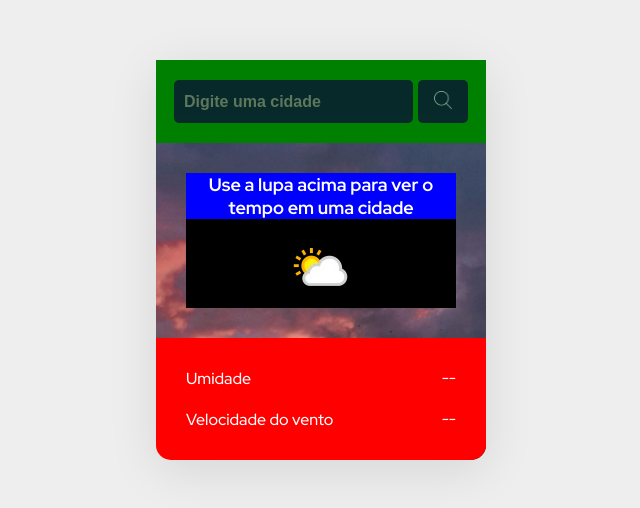
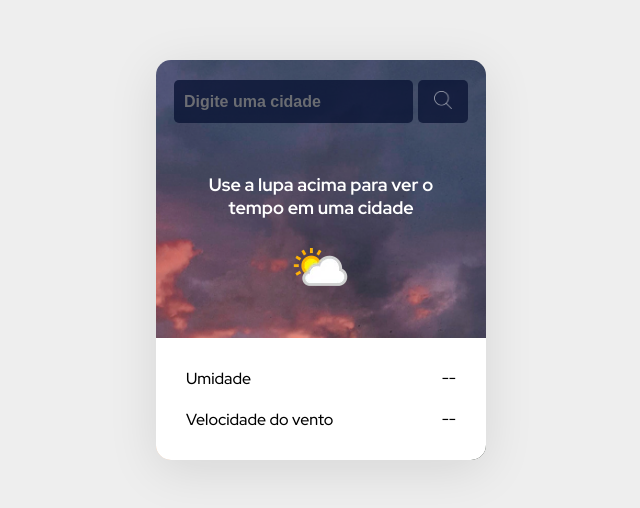
Before and after one commit to egarboggini/previsao-do-tempo, a plain HTML site: page index.html in a window 1280 px wide. Shown: the part 140-648 px from the top of the page, without its empty margins (319-959 px from the left). Drawn offline with Linux system fonts and the light colour scheme.

Commit message:
Update styles.css

```diff
--- a/src/css/styles.css
+++ b/src/css/styles.css
@@ -19,7 +19,6 @@ body {
 }
 
 .busca {
-    background-color: green;
     padding: 20px;
     display: flex;
     justify-content: center;
@@ -54,17 +53,14 @@ body {
 }
 
 .informacao-principal {
-    background-color: black;
     margin: 30px;
 }
 
 .informacao-principal h1 {
-    background-color: blue;
     font-size: 18px;
 }
 
 .informacao-principal .temperatura {
-    background-color: red;
     font-size: 68px;
     margin: 20px 0px;
 }
@@ -74,8 +70,8 @@ body {
 }
 
 .informacao-secundaria {
-    background-color: red;
-    color: #ffffff;
+    background-color: white;
+    color: black;
     padding: 20px 30px;
     border-bottom-left-radius: 15px;
     border-bottom-right-radius: 15px;
@@ -86,5 +82,4 @@ body {
     justify-content: space-between;
     align-items: center;
     padding: 10px 0px;
-
 }
```
